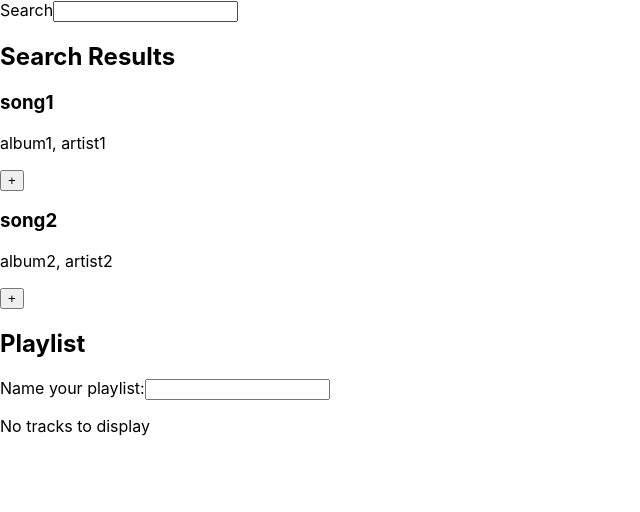
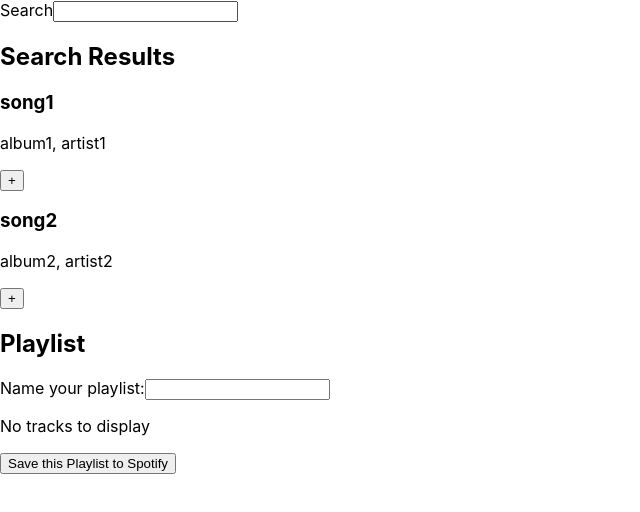
Before and after one commit to njsaunders97/jammin, a React (Create React App) app: page / in a window 1280 px wide. Shown: the top 512 px of the page, without its empty margins (0-640 px from the left). Built offline with nearby package versions, Linux system fonts and the light colour scheme.

Commit message:
Adds export structure with save to Spotify, resets playlist after export

```diff
--- a/src/App.js
+++ b/src/App.js
@@ -8,8 +8,8 @@ import Track from './components/Track';
 import Playlist from './components/Playlist';
 
 const testData = [
-  { id: 1, name: 'song1', artist: 'artist1', album: 'album1' },
-  { id: 2, name: 'song2', artist: 'artist2', album: 'album2' }
+  { id: 1, name: 'song1', artist: 'artist1', album: 'album1', uri: "spotify:album:2up3OPMp9Tb4dAKM2erWXQ" },
+  { id: 2, name: 'song2', artist: 'artist2', album: 'album2', uri: "spotify:album:2up3OPMp9Tb4dAKM2erWXF" }
 ];
 
 function App() {
@@ -44,6 +44,25 @@ function App() {
     setPlaylistName(e.target.value)
   };
   // updates searchQuery state with value from the target input field when an event is triggered
+
+  function extractPlaylistNameAndURI() {
+    return {
+      name: playlistName,
+      uris: playlist.map((track) => track.uri),
+    }
+  };
+
+  function resetPlaylist() {
+    setPlaylist([]);
+  }
+
+  function exportPlaylist() {
+    const playlist = extractPlaylistNameAndURI();
+    console.log("Exporting playlist:", playlist);
+    resetPlaylist();
+  }
+
+
   return (
     <div>
           <SearchBar
@@ -59,6 +78,7 @@ function App() {
           onRemoveTrack={removeTrackFromPlaylist}
           playlistName={playlistName}
           onNameChange={updatePlaylistName}
+          exportPlaylist={exportPlaylist}
           />
     </div>
 
--- a/src/components/Playlist.js
+++ b/src/components/Playlist.js
@@ -2,7 +2,7 @@ import React from 'react';
 import './Playlist.module.css';
 import Tracklist from './Tracklist';
 
-function Playlist({ playlist, onRemoveTrack, playlistName, onNameChange }) {
+function Playlist({ playlist, onRemoveTrack, playlistName, onNameChange, exportPlaylist }) {
     return(
         <div>
             <h2>Playlist</h2>
@@ -15,8 +15,9 @@ function Playlist({ playlist, onRemoveTrack, playlistName, onNameChange }) {
                 id="playlistName"
                 onChange={onNameChange}
                 />
-        </form>
+            </form>
             <Tracklist tracks={playlist} onRemoveTrack={onRemoveTrack} />
+            <button onClick={exportPlaylist}>Save this Playlist to Spotify</button>
         </div>
 
     )
```
